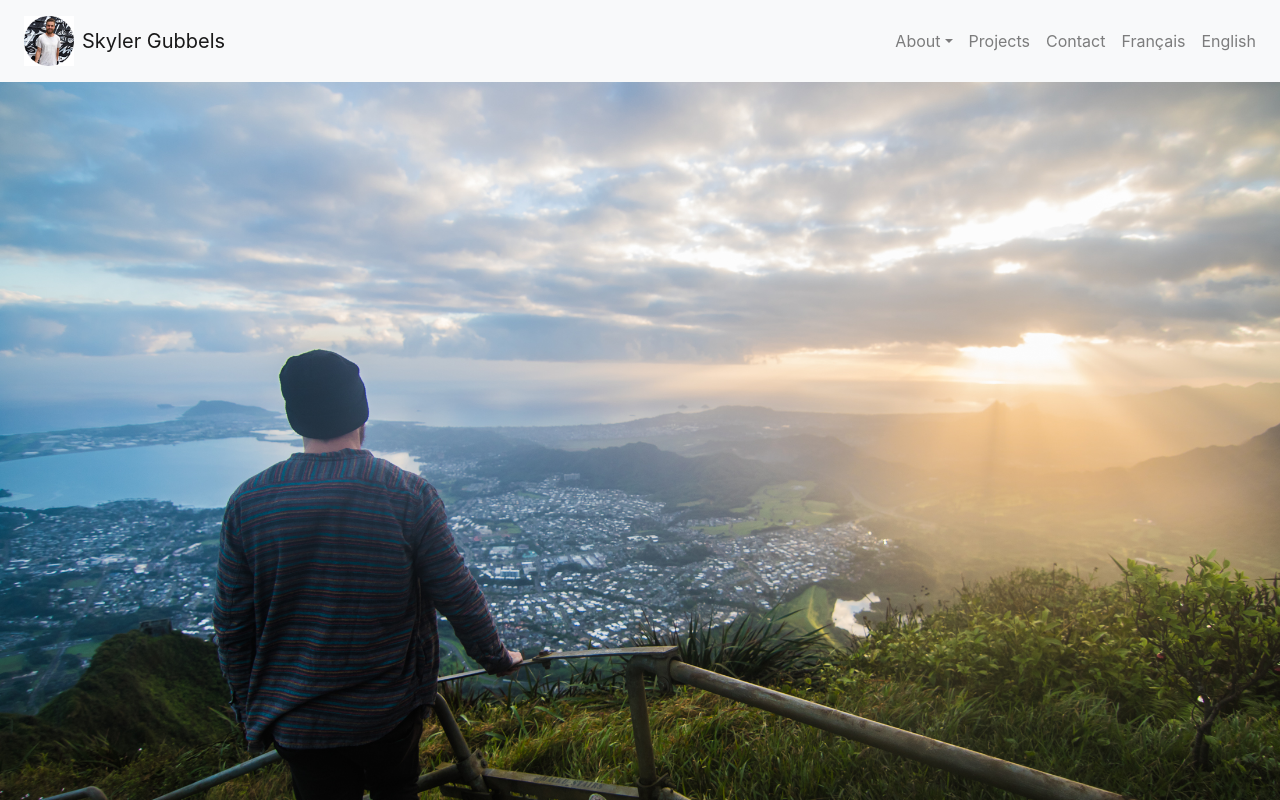
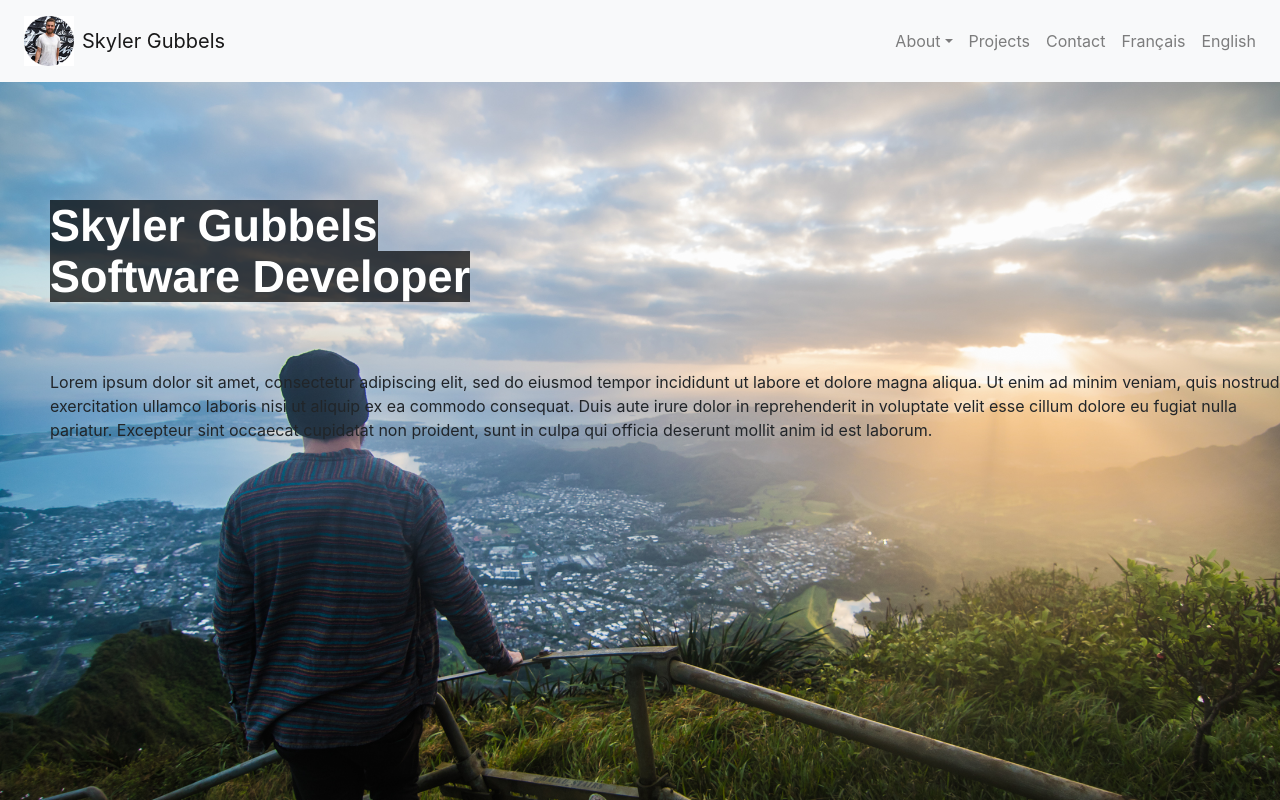
Before and after one commit to SkylerGubbels/skylerWebsite, a React (Create React App) app: page / in a window 1280 px wide. Shown: the top 800 px of the page. Built offline with nearby package versions, Linux system fonts and the light colour scheme.

Commit message:
Background color added

```diff
--- a/src/App.css
+++ b/src/App.css
@@ -34,5 +34,35 @@
 
 .backgroundImage{
   max-width: 100%;
+  min-width: 50%;
+  min-height: 50%;
   height: auto;
 }
+
+.summaryTitle{
+  position: relative;
+}
+
+.summarySubtitle{
+  position: relative;
+  top: -9px;
+}
+
+.summaryText{
+  position: relative;
+  top: 50px;
+}
+
+.imageText{
+  position: absolute;
+  top: 200px;
+  left: 50px;
+}
+
+.imageSpan{
+  color: white;
+  font: bold 45px Helvetica;
+  letter-spacing: px;
+  background: rgb(0,0,0);
+  background: rgba(0,0,0,0.7);
+}
--- a/src/components/summary.jsx
+++ b/src/components/summary.jsx
@@ -1,5 +1,6 @@
 import React, { Component } from 'react';
 import horizon from "../resources/horizon.jpg"
+import { getSummaryText } from "../resources/englishText";
 import "animate.css"
 
 class Summary extends Component {
@@ -8,8 +9,13 @@ class Summary extends Component {
         return (
         <div>
             <img className="backgroundImage" src={horizon} alt=""></img>
-            <h1 className="animated bounceInRight"><span>Skyler Gubbels</span></h1>
-            <h2 className="animated bounceInRight"><span>Software Developer</span></h2>
+            <span className="">Photo taken by: https://www.instagram.com/shangerdanger/</span>
+            <div className="imageText">
+            <h1 className="animated bounceInRight summaryTitle"><span className="imageSpan">Skyler Gubbels</span></h1>
+            <h2 className="animated bounceInRight summarySubtitle"><span className="imageSpan">Software Developer</span></h2>
+            <span className="summaryText animated bounceInRight">{getSummaryText().summary}</span>
+            </div>
+            <i class="fa fa-angle-down" aria-hidden="true"></i>
         </div> );
     }
 }
--- /dev/null
+++ b/src/resources/englishText.js
@@ -0,0 +1,9 @@
+/** Becuase my website will support both english and french languages I have all the text
+ *  saved in separate resource files that will be accessed depending on which language
+ *  the user is accessing */
+
+export function getSummaryText(){
+    return {
+        summary: "Lorem ipsum dolor sit amet, consectetur adipiscing elit, sed do eiusmod tempor incididunt ut labore et dolore magna aliqua. Ut enim ad minim veniam, quis nostrud exercitation ullamco laboris nisi ut aliquip ex ea commodo consequat. Duis aute irure dolor in reprehenderit in voluptate velit esse cillum dolore eu fugiat nulla pariatur. Excepteur sint occaecat cupidatat non proident, sunt in culpa qui officia deserunt mollit anim id est laborum."
+    }
+}
```
